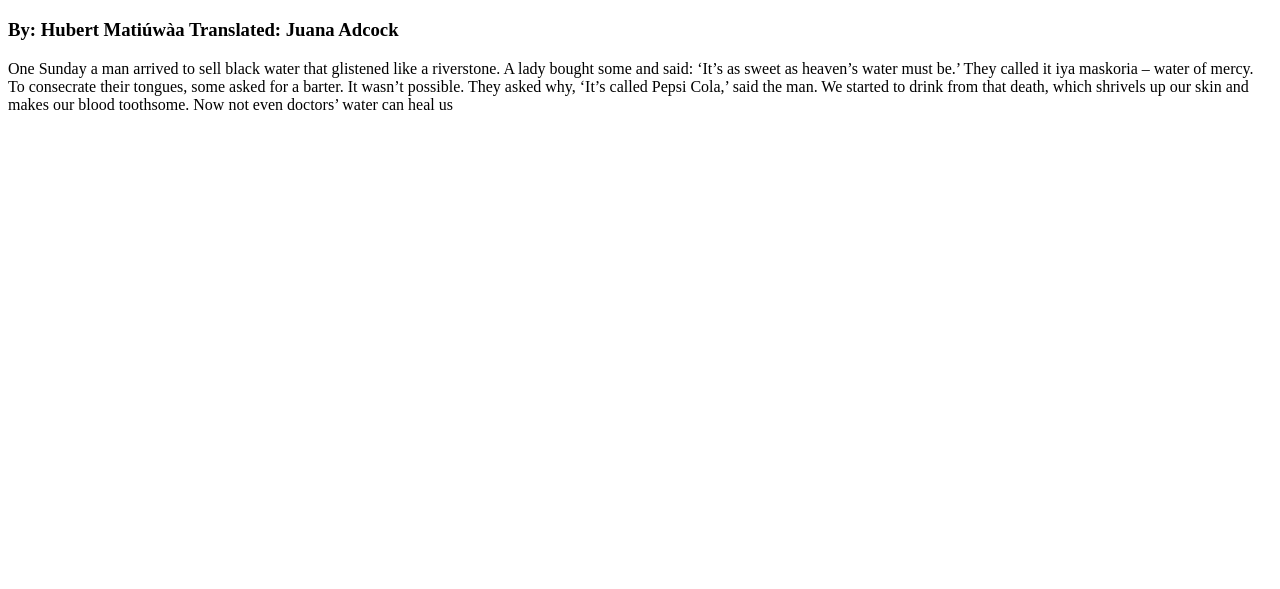
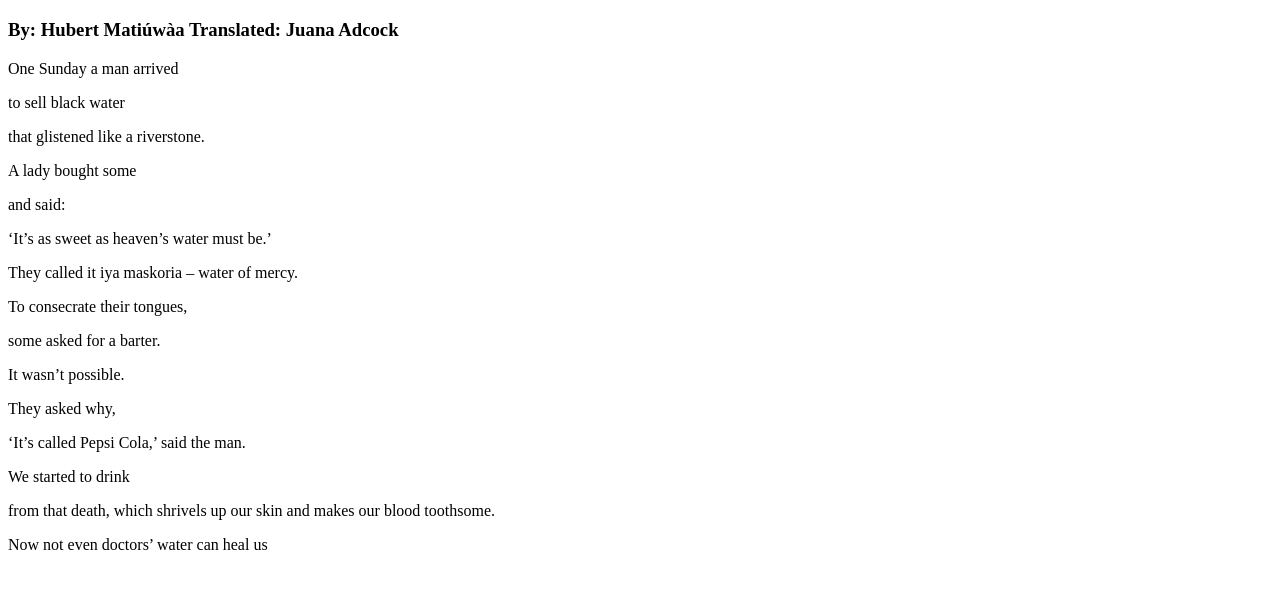
Before and after one commit to sj134629/web-dev-hw, a plain HTML site: page assignment-04/index.html in a window 1280 px wide. Shown: the part 87-676 px from the top of the page. Drawn offline with Linux system fonts and the light colour scheme.

Commit message:
Line change in index

```diff
--- a/assignment-04/index.html
+++ b/assignment-04/index.html
@@ -8,21 +8,21 @@
     <h1>Pepsi Cola</h1>
     <h3>By: Hubert Matiúwàa
         Translated: Juana Adcock</h3>
-    <p>One Sunday a man arrived
-      to sell black water
-      that glistened like a riverstone.
-      A lady bought some
-      and said:
-      ‘It’s as sweet as heaven’s water must be.’
-      They called it iya maskoria – water of mercy.
-      To consecrate their tongues,
-      some asked for a barter.
-      It wasn’t possible.
-      They asked why,
-      ‘It’s called Pepsi Cola,’ said the man.
-      We started to drink
-      from that death, which shrivels up our skin and makes our blood toothsome.
-      Now not even doctors’ water can heal us
+    <p>One Sunday a man arrived</p>
+    <p> to sell black water</p>
+    <p>that glistened like a riverstone.</p>
+    <p>A lady bought some</p>
+    <p>and said:</p>
+    <p>‘It’s as sweet as heaven’s water must be.’</p>
+    <p>They called it iya maskoria – water of mercy.</p>
+    <p>To consecrate their tongues,</p>
+    <p>some asked for a barter.</p>
+    <p>It wasn’t possible.</p>
+    <p>They asked why,</p>
+    <p>‘It’s called Pepsi Cola,’ said the man.</p>
+    <p>We started to drink</p>
+    <p>from that death, which shrivels up our skin and makes our blood toothsome.</p>
+    <p>Now not even doctors’ water can heal us</p>
     </p>
   </body>
 
```
